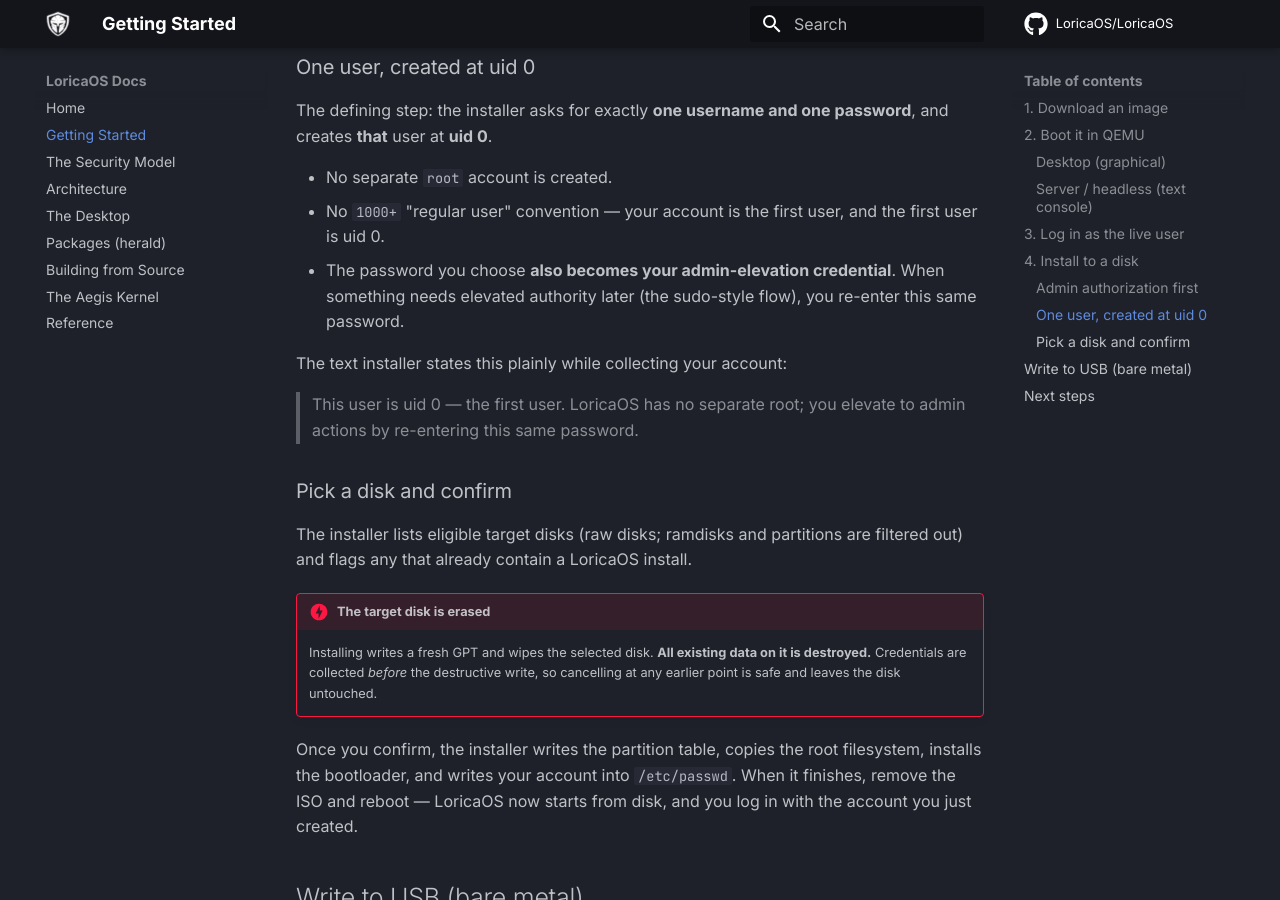
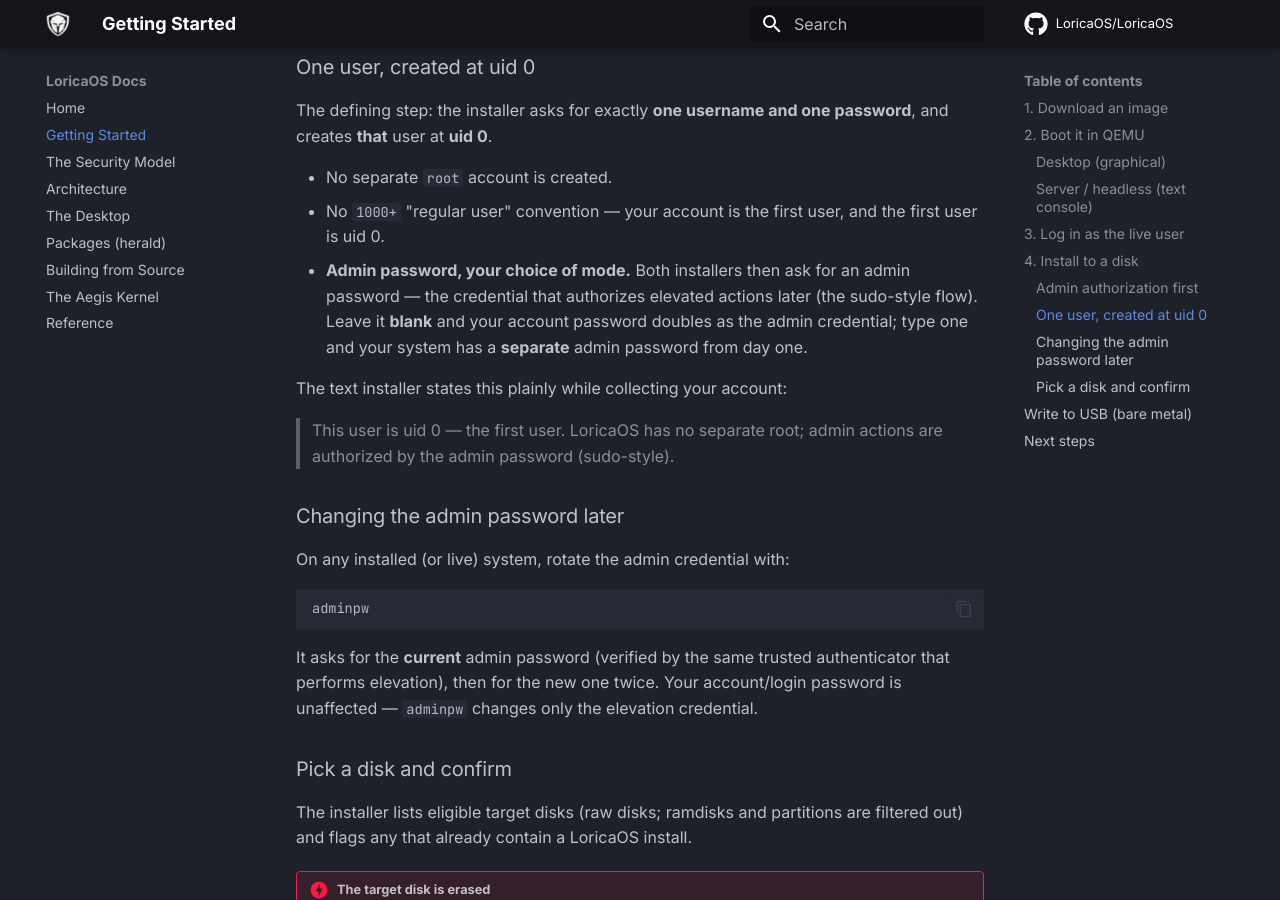
Before and after one commit to LoricaOS/docs, an MkDocs documentation site: the page built from docs/getting-started.md, in a window 1280 px wide and 900 px high, scrolled down 3094 px. Built offline with MkDocs 1.6.1 and Material for MkDocs 9.7.7, drawn with Linux system fonts in a browser that asks for light colours; comment, search, counter and statistics services are not loaded.

Commit message:
docs: admin-password modes at install + the adminpw rotate tool
Co-Authored-By: Claude Fable 5 <noreply@anthropic.com>

````diff
--- a/docs/getting-started.md
+++ b/docs/getting-started.md
@@ -139,14 +139,29 @@ password**, and creates **that** user at **uid 0**.
 - No separate `root` account is created.
 - No `1000+` "regular user" convention — your account is the first user, and the
   first user is uid 0.
-- The password you choose **also becomes your admin-elevation credential**. When
-  something needs elevated authority later (the sudo-style flow), you re-enter
-  this same password.
+- **Admin password, your choice of mode.** Both installers then ask for an
+  admin password — the credential that authorizes elevated actions later (the
+  sudo-style flow). Leave it **blank** and your account password doubles as
+  the admin credential; type one and your system has a **separate** admin
+  password from day one.
 
 The text installer states this plainly while collecting your account:
 
 > This user is uid 0 — the first user. LoricaOS has no separate root;
-> you elevate to admin actions by re-entering this same password.
+> admin actions are authorized by the admin password (sudo-style).
+
+### Changing the admin password later
+
+On any installed (or live) system, rotate the admin credential with:
+
+```bash
+adminpw
+```
+
+It asks for the **current** admin password (verified by the same trusted
+authenticator that performs elevation), then for the new one twice. Your
+account/login password is unaffected — `adminpw` changes only the elevation
+credential.
 
 ### Pick a disk and confirm
 
````
Also changed, not shown: docs/desktop.md (+3 -1 lines).
